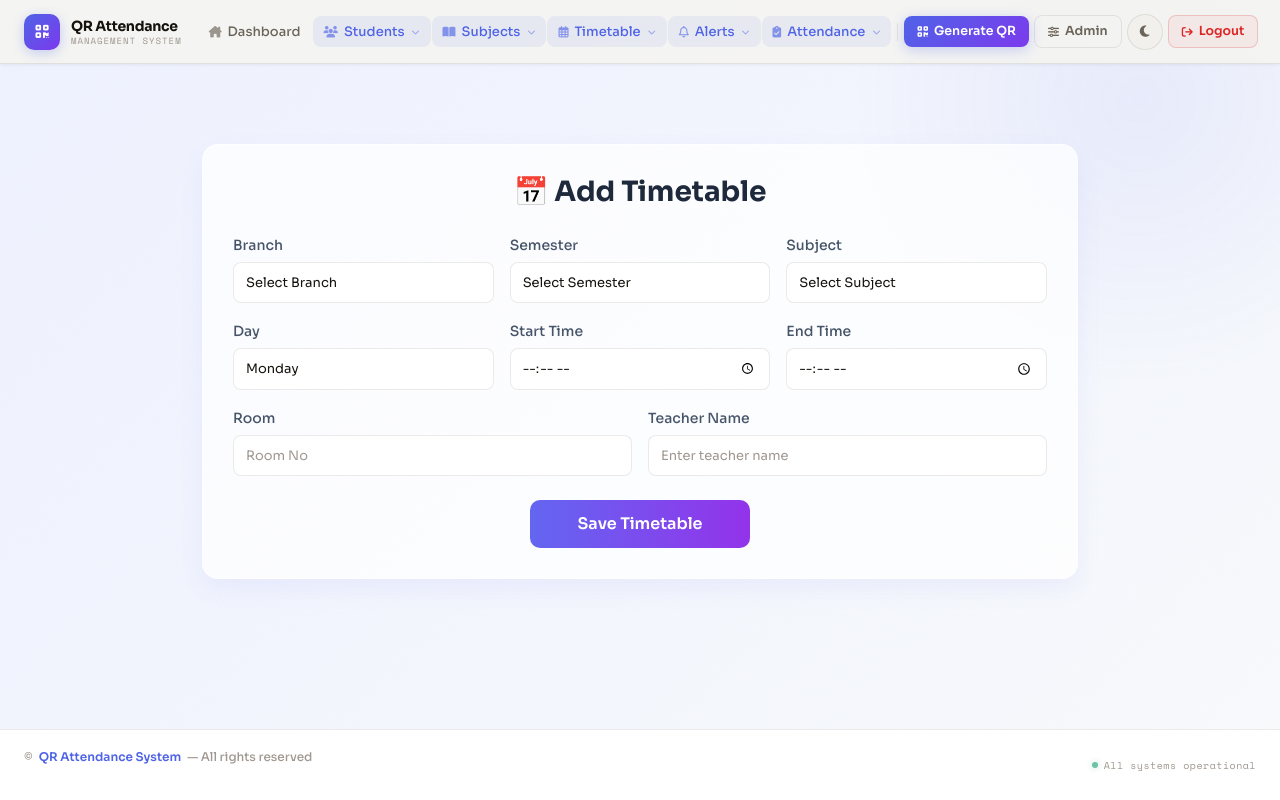
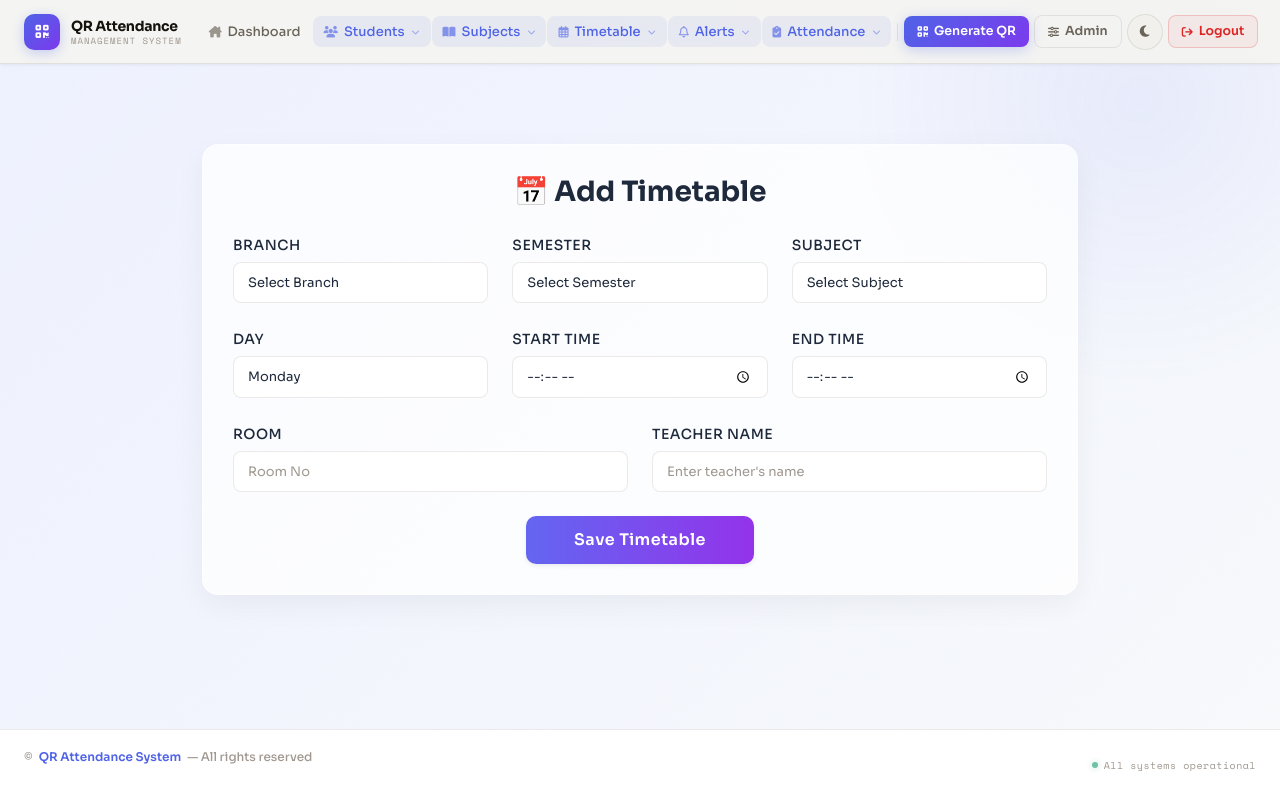
Before and after one commit to Saurabh8824/qr_attendance, a Django app: page /qr/timetable/add/ in a window 1280 px wide. Run offline with Django 5.2, Linux system fonts and the light colour scheme; a user stored in the database is signed in; data comes from the database, SQL or seed files in the repository; parts of the project's set-up code (start-up, migrations or seed data) failed here and were passed over.

Commit message:
Update add_timetable.html

```diff
--- a/qr_app/templates/qr_app/add_timetable.html
+++ b/qr_app/templates/qr_app/add_timetable.html
@@ -2,129 +2,123 @@
 {% block content %}
 
 <style>
-/* 🌟 Light Mode (Default) & Core Theme Variables */
+/* 🎨 Theme CSS Variables (Supports base file dark/white toggle) */
 :root {
     --bg-gradient: linear-gradient(135deg, #eef2ff, #f8fafc);
     --card-bg: rgba(255, 255, 255, 0.75);
-    --card-border: rgba(255, 255, 255, 0.5);
-    --text-primary: #1e293b;
-    --text-label: #475569;
-    --input-bg: #ffffff;
+    --card-border: rgba(255, 255, 255, 0.4);
+    --text-main: #1e293b;
+    --text-muted: #64748b;
+    --input-bg: rgba(255, 255, 255, 0.9);
     --input-border: #cbd5e1;
-    --input-text: #0f172a;
-    --shadow: 0 10px 25px rgba(99, 102, 241, 0.08);
+    --input-text: #1e293b;
+    --shadow: 0 10px 30px rgba(0, 0, 0, 0.05);
 }
 
-/* 🌟 Dark Mode Media Query */
-@media (prefers-color-scheme: dark) {
-    :root {
-        --bg-gradient: linear-gradient(135deg, #0f172a, #1e1b4b);
-        --card-bg: rgba(30, 41, 59, 0.45);
-        --card-border: rgba(255, 255, 255, 0.08);
-        --text-primary: #f8fafc;
-        --text-label: #cbd5e1;
-        --input-bg: #1e293b;
-        --input-border: #334155;
-        --input-text: #f8fafc;
-        --shadow: 0 10px 30px rgba(0, 0, 0, 0.4);
-    }
+body.dark-mode, .dark-mode body {
+    --bg-gradient: linear-gradient(135deg, #0f172a, #1e1e2f);
+    --card-bg: rgba(30, 41, 59, 0.45);
+    --card-border: rgba(255, 255, 255, 0.08);
+    --text-main: #f8fafc;
+    --text-muted: #94a3b8;
+    --input-bg: rgba(15, 23, 42, 0.6);
+    --input-border: rgba(255, 255, 255, 0.15);
+    --input-text: #f8fafc;
+    --shadow: 0 10px 30px rgba(0, 0, 0, 0.3);
 }
 
 body {
-    background: var(--bg-gradient);
-    color: var(--text-primary);
-    transition: background 0.3s, color 0.3s;
-    min-height: 100vh;
+    background: var(--bg-gradient) !important;
+    color: var(--text-main);
+    transition: background 0.3s ease, color 0.3s ease;
 }
 
 .container {
     max-width: 900px;
 }
 
+/* 🧊 Premium Glassmorphism Card */
 .card {
     background: var(--card-bg);
-    backdrop-filter: blur(14px);
-    -webkit-backdrop-filter: blur(14px);
+    backdrop-filter: blur(12px);
+    -webkit-backdrop-filter: blur(12px);
     border: 1px solid var(--card-border);
     border-radius: 16px;
     padding: 30px;
     box-shadow: var(--shadow);
-    transition: background 0.3s, border 0.3s, box-shadow 0.3s;
+    transition: all 0.3s ease;
 }
 
-h3.text-center {
-    color: var(--text-primary);
-    font-weight: 700;
-}
-
-label {
-    color: var(--text-label);
+.form-label {
+    color: var(--text-main);
     font-weight: 500;
     font-size: 14px;
     margin-bottom: 6px;
 }
 
+/* 🎛️ Form Controls & Dropdowns */
 .form-control, .form-select {
-    background-color: var(--input-bg);
+    background-color: var(--input-bg) !important;
     border: 1px solid var(--input-border);
-    color: var(--input-text);
+    color: var(--input-text) !important;
     border-radius: 10px;
-    padding: 10px 12px;
-    transition: all 0.3s ease;
+    padding: 10px 14px;
+    transition: all 0.2s ease;
 }
 
 .form-control:focus, .form-select:focus {
-    background-color: var(--input-bg);
+    background-color: var(--input-bg) !important;
+    color: var(--input-text) !important;
     border-color: #6366f1;
-    color: var(--input-text);
     box-shadow: 0 0 0 3px rgba(99, 102, 241, 0.25);
 }
 
-.form-select option {
-    background-color: var(--input-bg);
-    color: var(--input-text);
+/* 🌐 Fix Google Chrome Autofill White Background styling */
+.form-control:-webkit-autofill,
+.form-control:-webkit-autofill:hover,
+.form-control:-webkit-autofill:focus,
+.form-select:-webkit-autofill,
+.form-select:-webkit-autofill:hover,
+.form-select:-webkit-autofill:focus {
+    -webkit-text-fill-color: var(--input-text) !important;
+    -webkit-box-shadow: 0 0 0px 1000px var(--input-bg) inset !important;
+    transition: background-color 5000s ease-in-out 0s;
 }
 
+/* 🚀 Vibrant Interactive Button */
 .btn-primary {
     background: linear-gradient(90deg, #6366f1, #9333ea);
     border: none;
     border-radius: 10px;
     padding: 12px 30px;
     font-weight: 600;
+    letter-spacing: 0.5px;
     transition: all 0.3s ease;
 }
 
 .btn-primary:hover {
     transform: translateY(-2px);
     box-shadow: 0 5px 15px rgba(99, 102, 241, 0.4);
+    background: linear-gradient(90deg, #4f46e5, #7c3aed);
 }
 
-/* 🔥 Google Auto-Fill Styling Fixes */
-input:-webkit-autofill,
-input:-webkit-autofill:hover,
-input:-webkit-autofill:focus,
-textarea:-webkit-autofill,
-textarea:-webkit-autofill:hover,
-textarea:-webkit-autofill:focus,
-select:-webkit-autofill,
-select:-webkit-autofill:hover,
-select:-webkit-autofill:focus {
-    -webkit-text-fill-color: var(--input-text) !important;
-    -webkit-box-shadow: 0 0 0px 1000px var(--input-bg) inset !important;
-    transition: background-color 5000s ease-in-out 0s;
+/* Custom styling inside options for dark theme visibility */
+option {
+    background-color: var(--input-bg);
+    color: var(--input-text);
 }
 </style>
 
 <div class="container mt-5">
     <div class="card">
-        <h3 class="text-center mb-4">📅 Add Timetable</h3>
+        <h3 class="text-center mb-4" style="color: var(--text-main); font-weight: 700;">📅 Add Timetable</h3>
 
         <form method="POST">
             {% csrf_token %}
 
-            <div class="row g-3">
+            <div class="row g-4">
                 <div class="col-md-4">
-                    <label>Branch</label>
+                    <label class="form-label">Branch</label>
                     <select name="branch" id="branch" class="form-select" required>
                         <option value="">Select Branch</option>
                         {% for b in branches %}
@@ -134,7 +128,7 @@ select:-webkit-autofill:focus {
                 </div>
 
                 <div class="col-md-4">
-                    <label>Semester</label>
+                    <label class="form-label">Semester</label>
                     <select name="semester" id="semester" class="form-select" required>
                         <option value="">Select Semester</option>
                         <option value="1">Sem 1</option>
@@ -147,14 +141,14 @@ select:-webkit-autofill:focus {
                 </div>
 
                 <div class="col-md-4">
-                    <label>Subject</label>
+                    <label class="form-label">Subject</label>
                     <select name="subject" id="subject" class="form-select" required>
                         <option value="">Select Subject</option>
                     </select>
                 </div>
 
                 <div class="col-md-4">
-                    <label>Day</label>
+                    <label class="form-label">Day</label>
                     <select name="day" class="form-select">
                         <option value="Mon">Monday</option>
                         <option value="Tue">Tuesday</option>
@@ -166,28 +160,28 @@ select:-webkit-autofill:focus {
                 </div>
 
                 <div class="col-md-4">
-                    <label>Start Time</label>
+                    <label class="form-label">Start Time</label>
                     <input type="time" name="start_time" class="form-control" required>
                 </div>
 
                 <div class="col-md-4">
-                    <label>End Time</label>
+                    <label class="form-label">End Time</label>
                     <input type="time" name="end_time" class="form-control" required>
                 </div>
 
                 <div class="col-md-6">
-                    <label>Room</label>
+                    <label class="form-label">Room</label>
                     <input type="text" name="room" class="form-control" placeholder="Room No">
                 </div>
 
                 <div class="col-md-6">
-                    <label>Teacher Name</label>
-                    <input type="text" name="teacher_name" class="form-control" placeholder="Enter teacher name">
+                    <label class="form-label">Teacher Name</label>
+                    <input type="text" name="teacher_name" class="form-control" placeholder="Enter teacher's name">
                 </div>
             </div>
 
             <div class="text-center mt-4">
-                <button class="btn btn-primary px-5">Save Timetable</button>
+                <button class="btn btn-primary px-5 shadow-sm">Save Timetable</button>
             </div>
         </form>
     </div>
```
